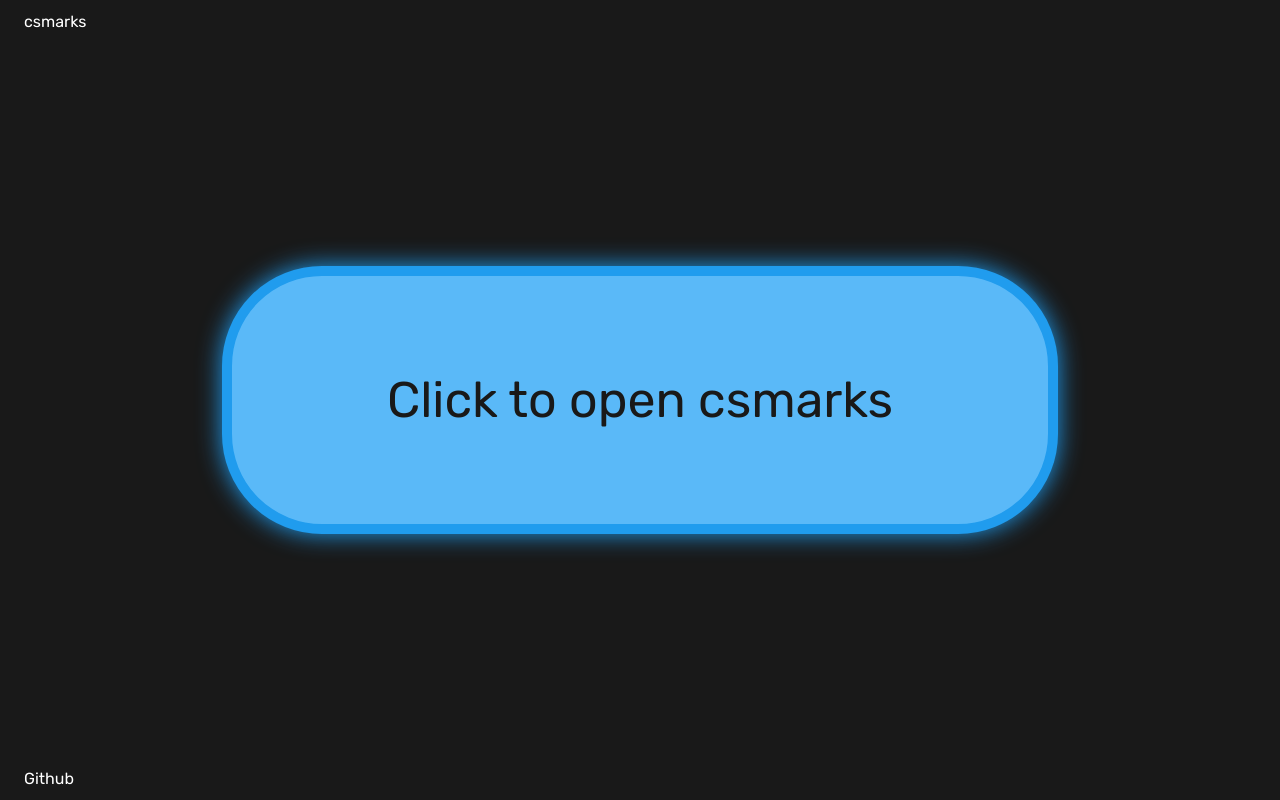
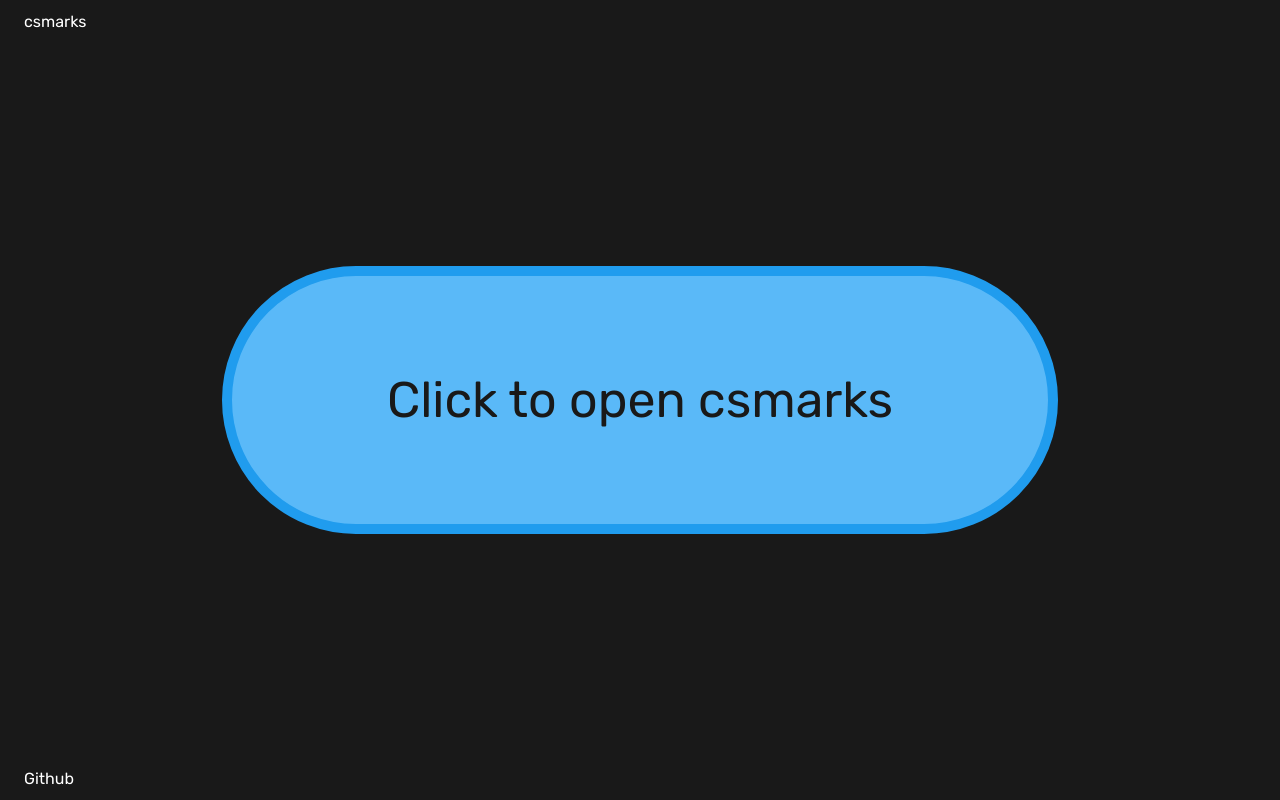
Before and after one commit to zollf/csmarks-redirect, a Next.js app: page / in a window 1280 px wide. Built offline with nearby package versions, Linux system fonts and the light colour scheme.

Commit message:
Optimise

```diff
--- a/src/pages/_app.tsx
+++ b/src/pages/_app.tsx
@@ -14,7 +14,10 @@ const App = ({ Component, pageProps }: Props) => {
     <HelmetProvider>
       <Head>
         <title>csmarks</title>
-        <meta name="description" content="University of Western Australia, UWA, csse csmarks page redirect button" />
+        <meta
+          name="description"
+          content="University of Western Australia, csse csmarks page redirect button. Since the homepage doesn't exists, this what we all use instead."
+        />
         <meta
           name="keywords"
           content="csmarks, uwa csmarks, csse csmarks, University of Western Australia, csse, uwa, uws cs"
--- a/src/pages/styles.module.scss
+++ b/src/pages/styles.module.scss
@@ -13,13 +13,12 @@
     display: flex;
     justify-content: center;
     align-items: center;
-    border-radius: 100px;
+    border-radius: 150px;
     border: 10px solid $primary;
     font-family: $font;
     font-size: 50px;
     color: rgb(25, 25, 25);
     text-align: center;
-    box-shadow: 0 0 25px 0 $primary;
     text-decoration: none;
     transition: 0.2s all ease;
     margin: 24px;
@@ -30,9 +29,10 @@
     }
 
     @include mobile {
-      max-height: 150px;
-      font-size: 30px;
+      max-height: 50px;
+      font-size: 20px;
       margin: 12px;
+      padding: 24px;
     }
 
     &:hover {
```
Also changed, not shown: package.json (+5 -10 lines), test/config.ts (+0 -6 lines), 1 other file (tests, documents, lock files or other folders).
